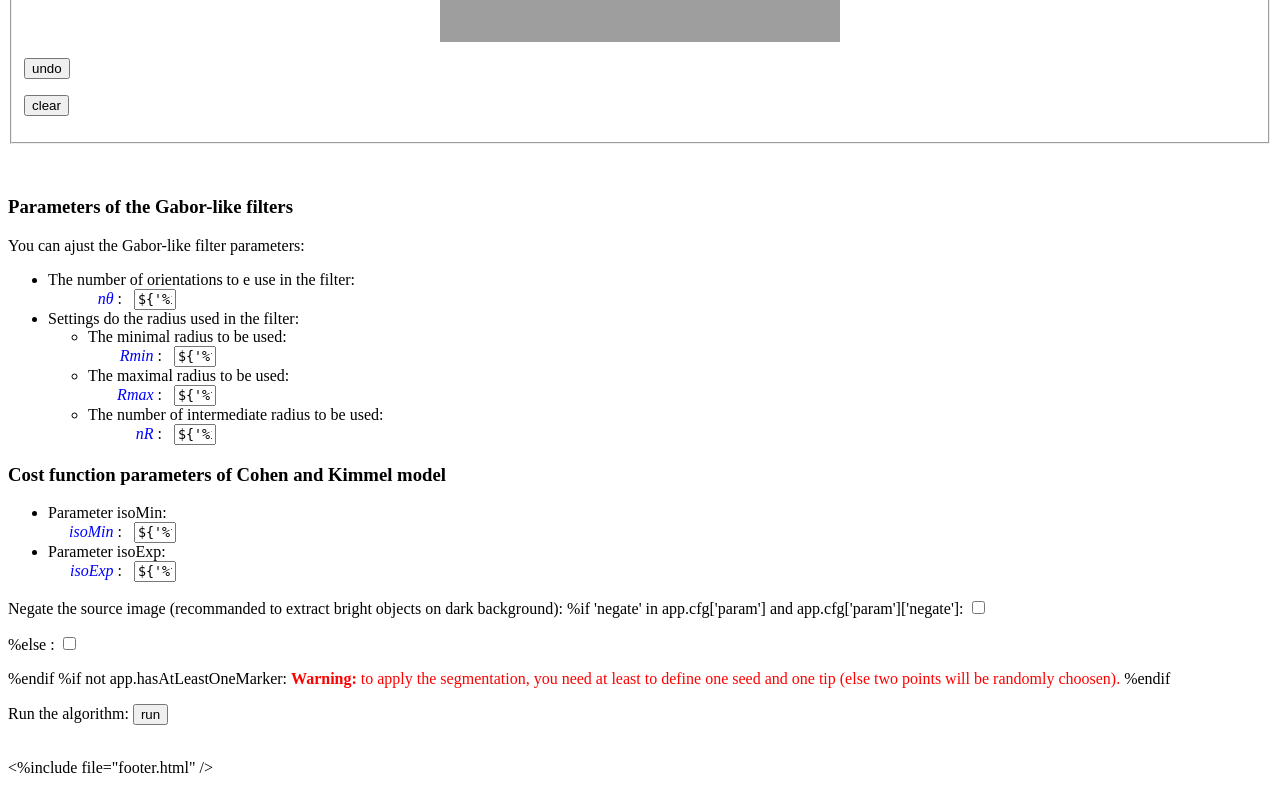
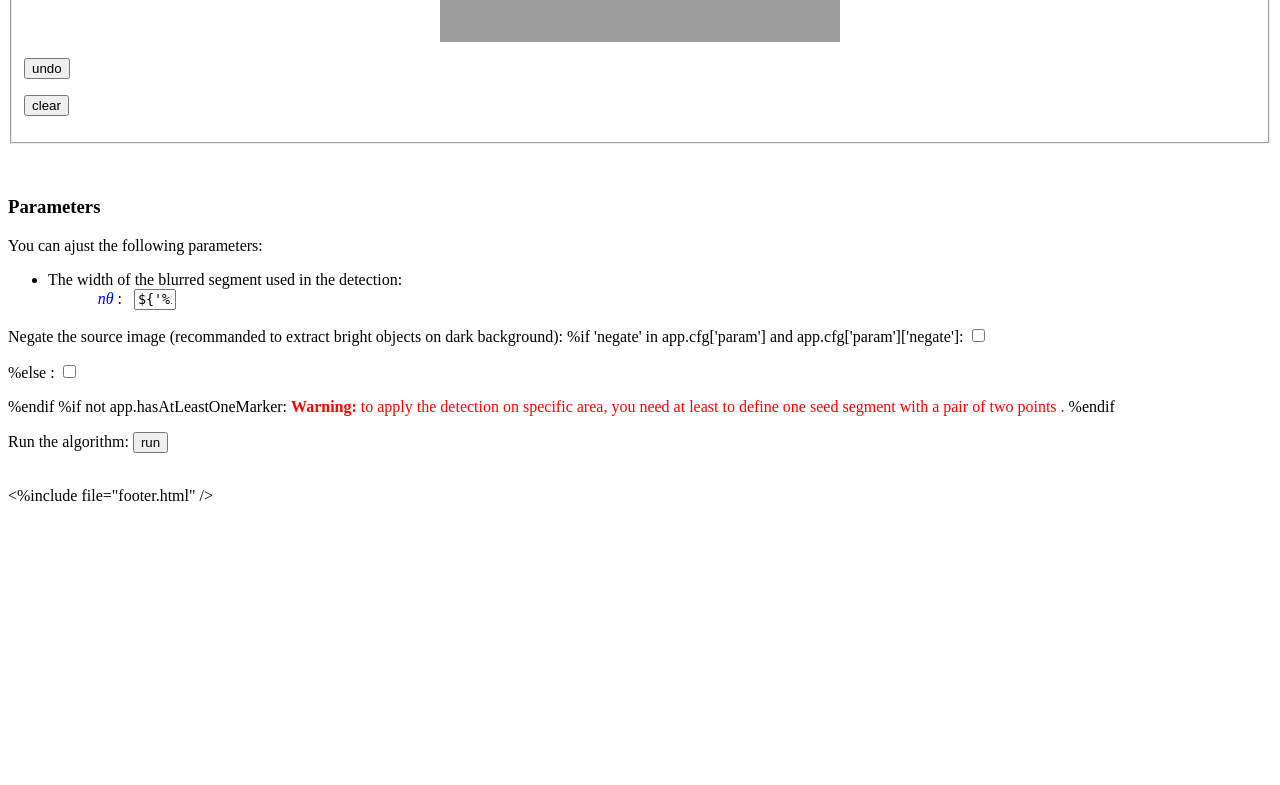
Before and after one commit to kerautret/AdaptDirBS_IPOLDemo, a Python web app: template template/params.html in a window 1280 px wide. Shown: the part 471-1256 px from the top of the page. After the commit the page ends 972 px from the top, so only its background shows below. Run offline with Jinja, Linux system fonts and the light colour scheme; the template is opened without the code that fills it, so the values that code supplies are empty; grey boxes are pictures that could not be loaded.

Commit message:
template param

```diff
--- a/template/params.html
+++ b/template/params.html
@@ -149,10 +149,10 @@
 <input type="hidden" name="key" value="${app.key}" />
 <BR>
 
-<h3>Parameters of the Gabor-like filters</h3>
-<p> You can ajust the Gabor-like filter parameters:
+<h3>Parameters </h3>
+<p> You can ajust the following parameters:
   <ul>
-    <li>The number of orientations to e use in the filter: </i>  <br>
+    <li>The width of the blurred segment used in the detection: </i>  <br>
       <div style="float:left; width:8em; text-align:right;">
         <font color="blue"><i>n&theta;</i></font> : &nbsp;&nbsp;<input type="text" style="font-family:monospace; text-align:right;"
                                                                    size="3" id="theta" name="theta" value="${'%i' % app.cfg['param']['theta']}" />
@@ -160,68 +160,10 @@
       <div id="slider2" style="width:32em; float:left; margin-left:1em; margin-top:4px; font-size:10pt;"></div>
       <div style="clear:both"> </div>
     </li>
-    <li> Settings do the radius used in the filter: <br>
-      <ul>
-        <li>The minimal radius to be used:  <br>
-              <div style="float:left; width:8em; text-align:right;">
-                <font color="blue"><i>Rmin</i></font> : &nbsp;&nbsp;<input type="text" style="font-family:monospace; text-align:right;"
-                                                                               size="3" id="min_r" name="min_r" value="${'%f' % app.cfg['param']['min_r']}" />
-              </div>
-              <div id="slider3" style="width:32em; float:left; margin-left:1em; margin-top:4px; font-size:10pt;"></div>
-              <div style="clear:both"> </div>
-
-        </li>
-        <li>The maximal radius to be used:  <br>
-              <div style="float:left; width:8em; text-align:right;">
-                <font color="blue"><i>Rmax</i></font> : &nbsp;&nbsp;<input type="text" style="font-family:monospace; text-align:right;"
-                                                                               size="3" id="max_r" name="max_r" value="${'%f' % app.cfg['param']['max_r']}" />
-              </div>
-              <div id="slider4" style="width:32em; float:left; margin-left:1em; margin-top:4px; font-size:10pt;"></div>
-              <div style="clear:both"> </div>
-
-        </li>
-        <li>The number of intermediate radius to be used:  <br>
-              <div style="float:left; width:8em; text-align:right;">
-                <font color="blue"><i>nR</i></font> : &nbsp;&nbsp;<input type="text" style="font-family:monospace; text-align:right;"
-                                                                               size="3" id="n_r" name="n_r" value="${'%i' % app.cfg['param']['n_r']}" />
-              </div>
-              <div id="slider5" style="width:32em; float:left; margin-left:1em; margin-top:4px; font-size:10pt;"></div>
-              <div style="clear:both"> </div>
-
-        </li>
-      </ul>
-    </li>
 
   </ul>
 </p>
 
-
-<h3>Cost function parameters of Cohen and Kimmel model</h3>
-<p>
-  <ul>
-  <li>Parameter isoMin:  <br>
-              <div style="float:left; width:8em; text-align:right;">
-                <font color="blue"><i>isoMin</i></font> : &nbsp;&nbsp;<input type="text" style="font-family:monospace; text-align:right;"
-                                                                               size="3" id="iso_min" name="iso_min" value="${'%f' % app.cfg['param']['iso_min']}" />
-              </div>
-              <div id="slider6" style="width:32em; float:left; margin-left:1em; margin-top:4px; font-size:10pt;"></div>
-              <div style="clear:both"> </div>
-
-  </li>
-  <li>Parameter isoExp:  <br>
-              <div style="float:left; width:8em; text-align:right;">
-                <font color="blue"><i>isoExp</i></font> : &nbsp;&nbsp;<input type="text" style="font-family:monospace; text-align:right;"
-                                                                               size="3" id="iso_exp" name="iso_exp" value="${'%f' % app.cfg['param']['iso_exp']}" />
-              </div>
-              <div id="slider7" style="width:32em; float:left; margin-left:1em; margin-top:4px; font-size:10pt;"></div>
-              <div style="clear:both"> </div>
-
-  </li>
-  </ul>
-
-
-
-</p>
 
 <p>  Negate the source image (recommanded to extract bright objects on dark background):
 %if 'negate' in app.cfg['param'] and app.cfg['param']['negate']:
@@ -231,7 +173,7 @@
 %endif
 
 %if not app.hasAtLeastOneMarker:
-	<font color="red"><b> Warning:</b> to apply the segmentation, you need at least to define one seed and one tip (else two points will be randomly choosen).</font>
+	<font color="red"><b> Warning:</b> to apply the detection on specific area, you need at least to define one seed segment with a pair of two points .</font>
 %endif
 
 <p style="clear:both;">Run the algorithm: <input type="submit" name="action" value="run" /><p/>
```
